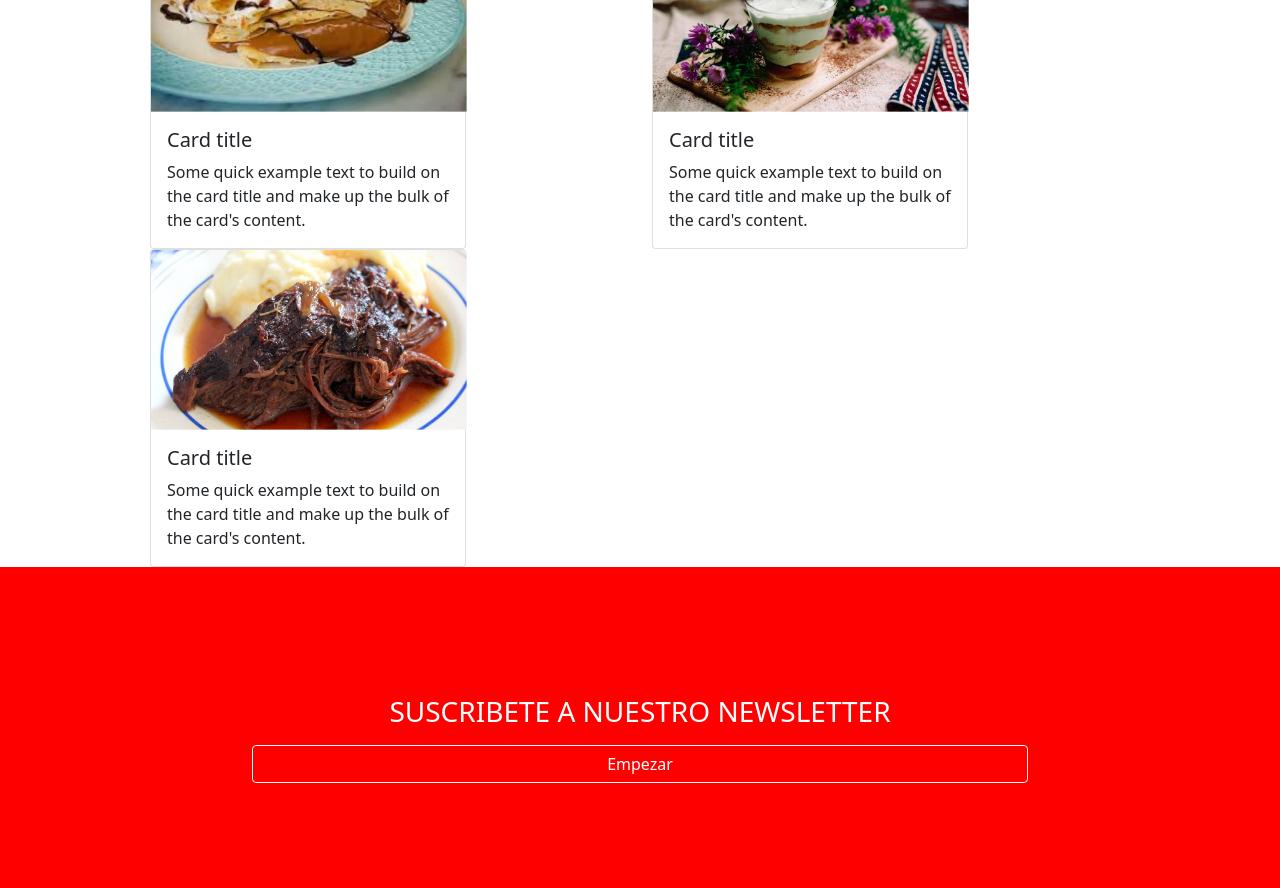
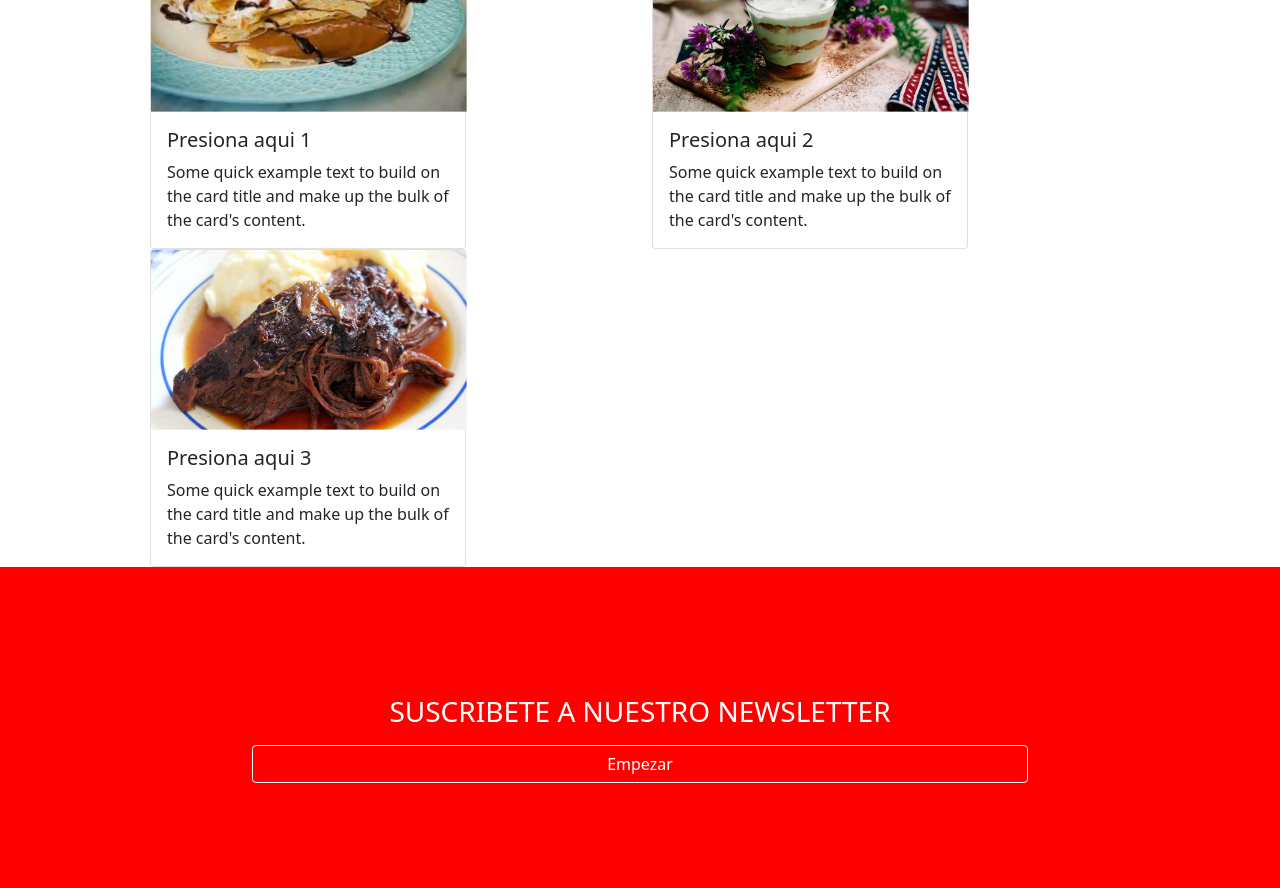
Before and after one commit to ClaudioQD/ricomida, a plain HTML site: page index.html in a window 1280 px wide. Shown: the part 1900-2788 px from the top of the page. Drawn offline with nearby package versions, Linux system fonts and the light colour scheme.

Commit message:
Update index.html

```diff
--- a/index.html
+++ b/index.html
@@ -227,7 +227,7 @@
                     <img class="card-img-top" src="assets\img\recipe-card-1.png" style="width: 316px; height: 180px;"
                         alt="Card image cap">
                     <div class="card-body">
-                        <h5 class="card-title" id="titleA">Card title</h5>
+                        <h5 class="card-title" id="titleA">Presiona aqui 1</h5>
                         <p class="card-text" id="textoA">Some quick example text to build on the card title and make up
                             the bulk of the card's content.</p>
                     </div>
@@ -238,7 +238,7 @@
                     <img class="card-img-top" src="assets\img\recipe-card-2.png" style="width: 316px; height: 180px;"
                         alt="Card image cap">
                     <div class="card-body">
-                        <h5 class="card-title" id="titleB">Card title</h5>
+                        <h5 class="card-title" id="titleB">Presiona aqui 2</h5>
                         <p class="card-text" id="textoB">Some quick example text to build on the card title and make up
                             the bulk of the card's content.</p>
                     </div>
@@ -249,7 +249,7 @@
                     <img class="card-img-top" src="assets\img\recipe-card-3.png" style="width: 316px; height: 180px;"
                         alt="Card image cap">
                     <div class="card-body">
-                        <h5 class="card-title" id="titleC">Card title</h5>
+                        <h5 class="card-title" id="titleC">Presiona aqui 3</h5>
                         <p class="card-text" id="textoC">Some quick example text to build on the card title and make up
                             the bulk of the card's content.</p>
                     </div>
```
